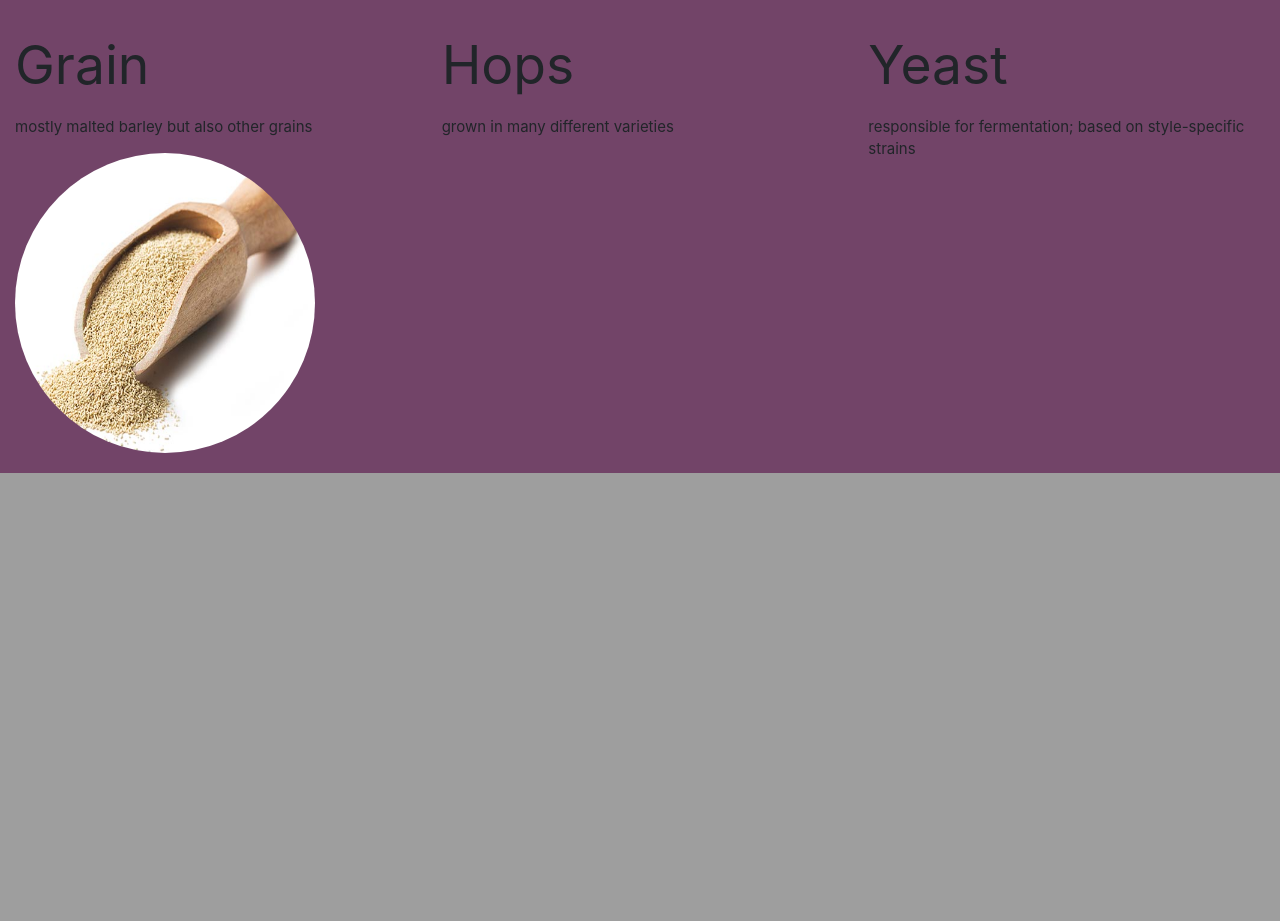
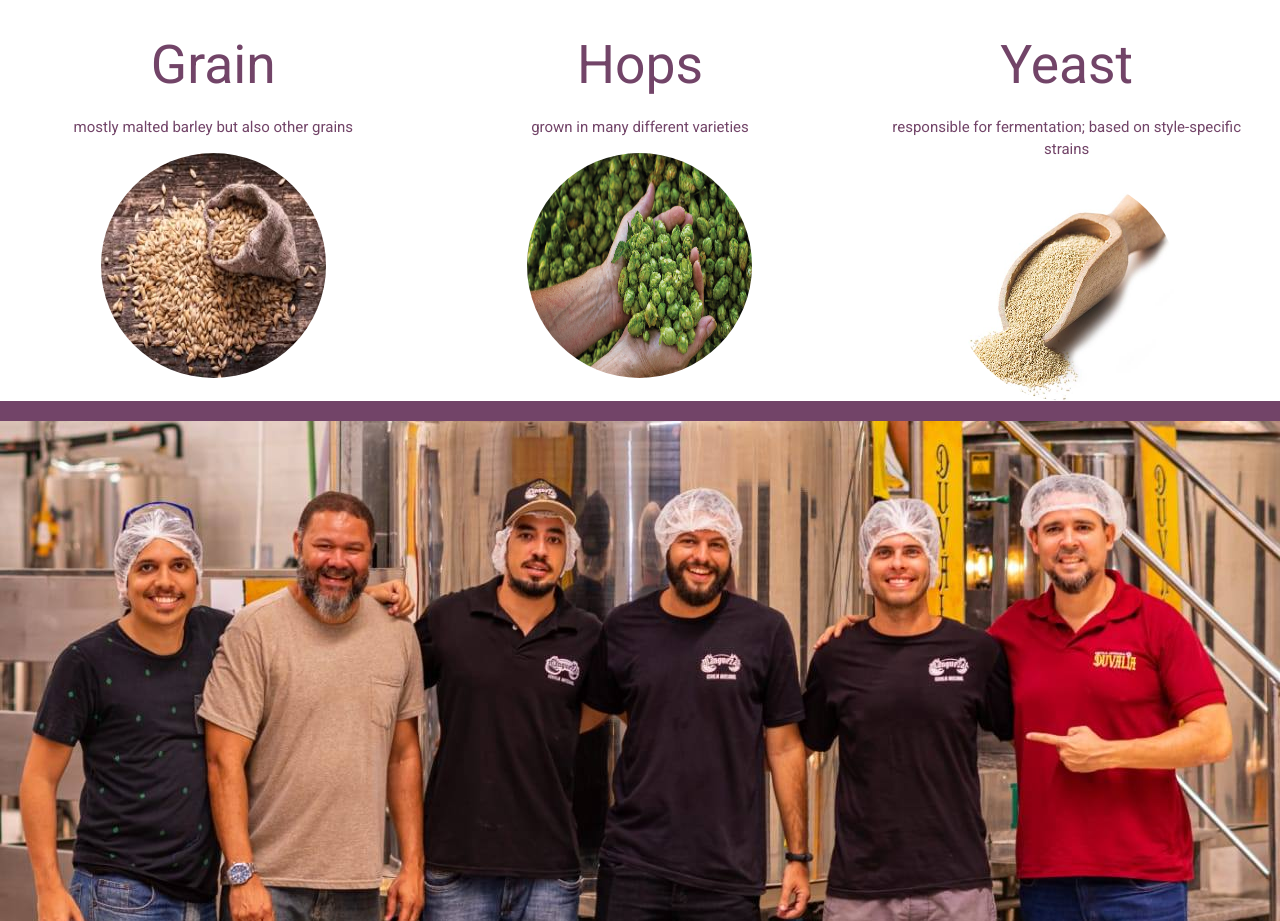
Before and after one commit to Pauloa90/Manguezal-Club---Data-Centric---Milestone-Project, a Flask app: page / in a window 1280 px wide. Shown: the part 624-1545 px from the top of the page. Before the commit the page ends 1097 px from the top, so only its background shows below. Run offline with Flask 2, Linux system fonts and the light colour scheme; some libraries are stand-ins or nearby versions.

Commit message:
creating index.html content

```diff
--- a/static/css/style.css
+++ b/static/css/style.css
@@ -37,8 +37,15 @@ a{
 
 .imagens{
     border-radius: 50%;
-    height: 20rem;
-    width: 20rem;
+    height: 15rem;
+    width: 15rem;
+}
+
+.ingr{
+    text-align: center;
+    font-family: 'Roboto';
+    color:  rgb(114, 68, 104);
+    background-color: white;
 }
 .btn_small{
     height: 24px;
@@ -79,3 +86,17 @@ a{
     background-repeat: no-repeat;
     background-size: cover;
 }
+
+.parallax {
+  /* The image used */
+  background-image: url("../images/galera.jpg");
+
+  /* Set a specific height */
+  height: 500px;
+
+  /* Create the parallax scrolling effect */
+  background-attachment: fixed;
+  background-position: center;
+  background-repeat: no-repeat;
+  background-size: cover;
+}
--- a/templates/base.html
+++ b/templates/base.html
@@ -11,6 +11,7 @@
 	<link rel="stylesheet" href="https://cdnjs.cloudflare.com/ajax/libs/materialize/1.0.0/css/materialize.min.css">
 	<link href="https://fonts.googleapis.com/icon?family=Material+Icons" rel="stylesheet">
     <link href="https://fonts.googleapis.com/css?family=Anton&display=swap" rel="stylesheet">
+    <link href="https://fonts.googleapis.com/css?family=Roboto&display=swap" rel="stylesheet">
 	<title>Document</title>
 </head>
 
--- a/templates/index.html
+++ b/templates/index.html
@@ -12,22 +12,28 @@
 
         </div>
     </div>
-    <div class="row">
+    <div class="row ingr">
         <div class="col-4">
 
             <h2>Grain</h1>
             <p>mostly malted barley but also other grains</p>
-            <img src="../static/images/yeast.jpg" class="imagens">
+            <img src="../static/images/grain.jpg" class="imagens">
+
         </div>
         <div class="col-4">
             <h2>Hops</h1>
             <p>grown in many different varieties</p>
+            <img src="../static/images/hops.jpg" class="imagens">
         </div>
         <div class="col-4">
 
             <h2>Yeast</h1>
             <p>responsible for fermentation; based on style-specific strains</p>
+            <img src="../static/images/yeast.jpg" class="imagens">
         </div>
+    </div>
+    <div class="parallax">
+
     </div>
 
 
```
Also changed, not shown: static/images/3breja.jpeg (added), static/images/galera.jpg (added), static/images/grain.jpg (added), static/images/hops.jpg (added), static/images/mangue.jpeg (added).
